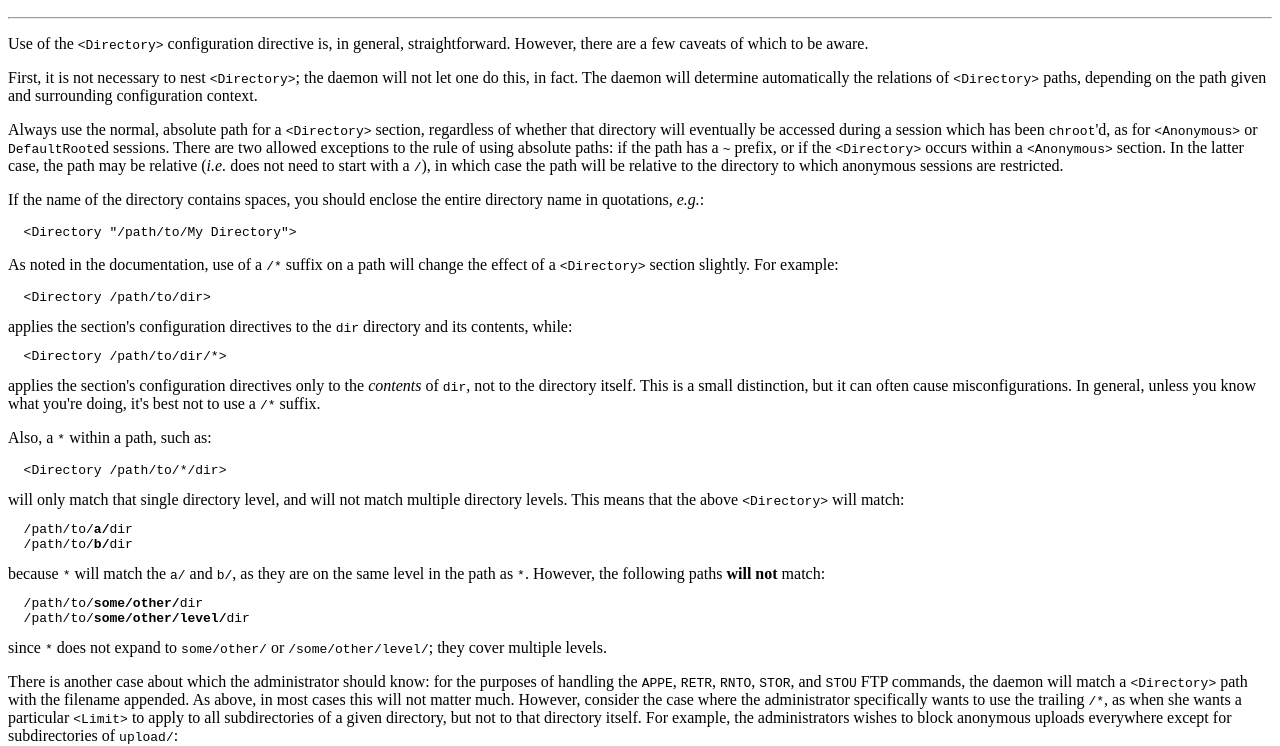
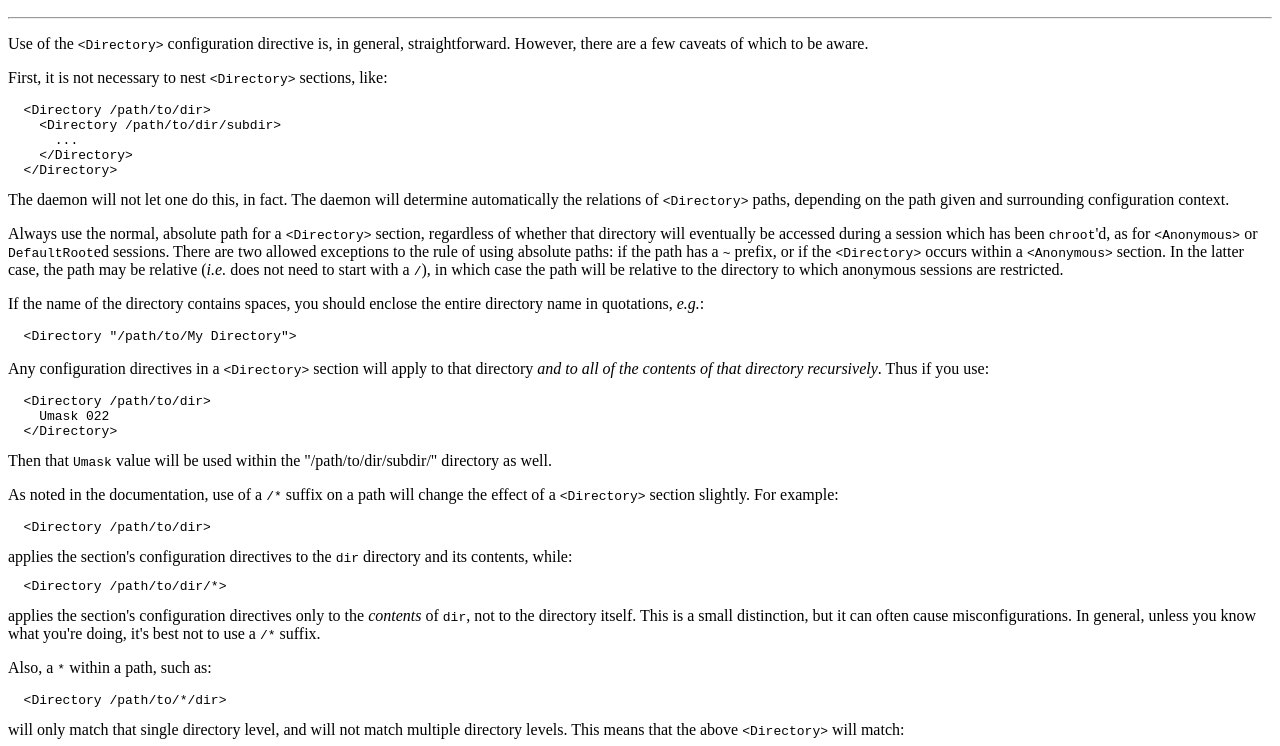
Before and after one commit to proftpd/proftpd, a plain HTML site: page doc/howto/Directory.html in a window 1280 px wide. Shown: the part 60-806 px from the top of the page. Drawn offline with Linux system fonts and the light colour scheme.

Commit message:
Update the Directory howto to mention that <Directory> sections apply recursively (see Bug#2677).

```diff
--- a/doc/howto/Directory.html
+++ b/doc/howto/Directory.html
@@ -1,4 +1,4 @@
-<!-- $Id: Directory.html,v 1.9 2008-12-04 06:45:20 castaglia Exp $ -->
+<!-- $Id: Directory.html,v 1.10 2008-12-07 23:59:03 castaglia Exp $ -->
 <!-- $Source: /home/proftpd-core/backup/proftp-cvsroot/proftpd/doc/howto/Directory.html,v $ -->
 
 <html>
@@ -18,10 +18,18 @@ general, straightforward.  However, there are a few caveats of which to
 be aware.
 
 <p>
-First, it is not necessary to nest <code>&lt;Directory&gt;</code>; the
-daemon will not let one do this, in fact.  The daemon will determine
-automatically the relations of <code>&lt;Directory&gt;</code> paths,
-depending on the path given and surrounding configuration context.
+First, it is not necessary to nest <code>&lt;Directory&gt;</code> sections,
+like:
+<pre>
+  &lt;Directory /path/to/dir&gt;
+    &lt;Directory /path/to/dir/subdir&gt;
+      ...
+    &lt;/Directory&gt;
+  &lt;/Directory&gt;
+</pre>
+The daemon will not let one do this, in fact.  The daemon will determine
+automatically the relations of <code>&lt;Directory&gt;</code> paths, depending
+on the path given and surrounding configuration context.
 
 <p>
 Always use the normal, absolute path for a <code>&lt;Directory&gt;</code>
@@ -41,6 +49,18 @@ directory name in quotations, <i>e.g.</i>:
 <pre>
   &lt;Directory &quot;/path/to/My Directory&quot;&gt;
 </pre>
+
+<p>
+Any configuration directives in a <code>&lt;Directory&gt;</code> section
+will apply to that directory <i>and to all of the contents of that directory
+recursively</i>.  Thus if you use:
+<pre>
+  &lt;Directory /path/to/dir&gt;
+    Umask 022
+  &lt;/Directory&gt;
+</pre>
+Then that <code>Umask</code> value will be used within the
+"/path/to/dir/subdir/" directory as well.
 
 <p>
 As noted in the documentation, use of a <code>/*</code> suffix on a path
@@ -164,7 +184,7 @@ was used just for this one file, <i>e.g.</i>:
 
 <p>
 <hr>
-Last Updated: <i>$Date: 2008-12-04 06:45:20 $</i><br>
+Last Updated: <i>$Date: 2008-12-07 23:59:03 $</i><br>
 <hr>
 
 </body>
```
